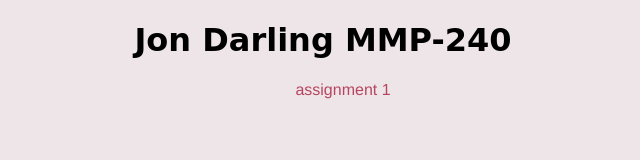
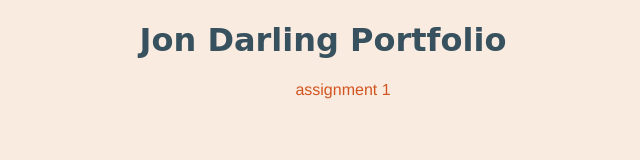
Before and after one commit to natas7509/MMP240, a plain HTML site: page index.html in a window 1280 px wide. Shown: the whole page, without its empty margins (317-957 px from the left). Drawn offline with Linux system fonts and the light colour scheme; a web font is replaced by a local one.

Commit message:
adding comments

```diff
--- a/index.html
+++ b/index.html
@@ -1,4 +1,8 @@
 <!DOCTYPE html>
+
+<!--Jon Darling
+MMP-240 home page
+portfolio-->
 
 <html>
 
@@ -12,7 +16,7 @@
     <!-- embedded css -->
     <style>
         body {
-            background-color: #EEE5E9;
+            background-color: #F9EBE0;
             font-family: "Roboto Slab", Helvetica, sans-serif;
             text-align: center;
 
@@ -20,10 +24,11 @@
 
         h1 {
             font-family: 'Patua One', cursive;
+            color: #37515F;
         }
 
         a {
-            color: #B6465F;
+            color: #D2551F;
             text-decoration: none;
 
 
@@ -31,13 +36,14 @@
 
         a:hover {
             color: #5B5B5B;
-            text-decoration: underline;
+            /*            text-decoration: underline;*/
 
         }
 
         ul {
             list-style: none;
         }
+
     </style>
     <!-- End embedded css -->
 
@@ -52,7 +58,7 @@
 
 <body>
 
-    <h1>Jon Darling MMP-240</h1>
+    <h1>Jon Darling Portfolio</h1>
 
 
 
@@ -67,5 +73,6 @@
 
 
 </body>
+<!--contentEnd-->
 
 </html>
```
Also changed, not shown: assignment1/index.html (+8 -6 lines).
